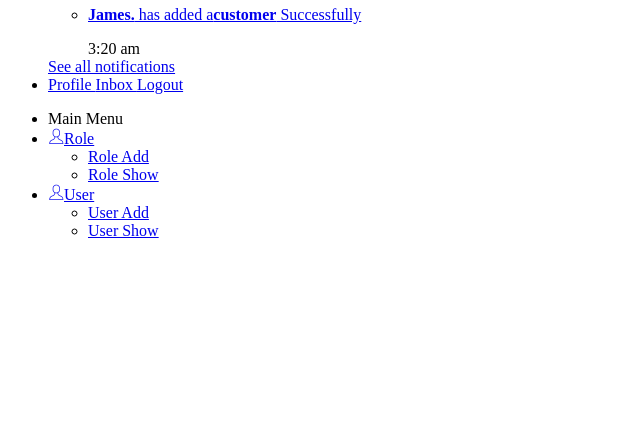
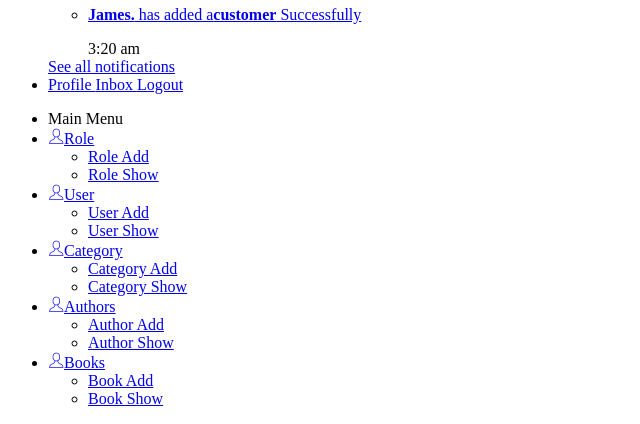
Before and after one commit to yazdan135/adminpanel, a PHP site: page /header.php in a window 1280 px wide. Shown: the part 455-879 px from the top of the page, without its empty margins (0-640 px from the left). Before the commit the page ends 693 px from the top, so only its background shows below. Run offline with PHP 8.4, Linux system fonts and the light colour scheme.

Commit message:
20-04-2024

```diff
--- a/admin/header.php
+++ b/admin/header.php
@@ -189,6 +189,28 @@
                             <li><a href="./index2.html">User Show</a></li>
                         </ul>
                     </li>
+                    <li><a class="has-arrow" href="javascript:void()" aria-expanded="false"><i
+                                class="icon icon-single-04"></i><span class="nav-text">Category</span></a>
+                        <ul aria-expanded="false">
+                            <li><a href="./index.html">Category Add</a></li>
+                            <li><a href="./index2.html">Category Show</a></li>
+                        </ul>
+                    </li>
+
+                    <li><a class="has-arrow" href="javascript:void()" aria-expanded="false"><i
+                                class="icon icon-single-04"></i><span class="nav-text">Authors</span></a>
+                        <ul aria-expanded="false">
+                            <li><a href="./index.html">Author Add</a></li>
+                            <li><a href="./index2.html">Author Show</a></li>
+                        </ul>
+                    </li>
+                    <li><a class="has-arrow" href="javascript:void()" aria-expanded="false"><i
+                                class="icon icon-single-04"></i><span class="nav-text">Books</span></a>
+                        <ul aria-expanded="false">
+                            <li><a href="./index.html">Book Add</a></li>
+                            <li><a href="./index2.html">Book Show</a></li>
+                        </ul>
+                    </li>
 
                         </ul>
                     </li>
```
